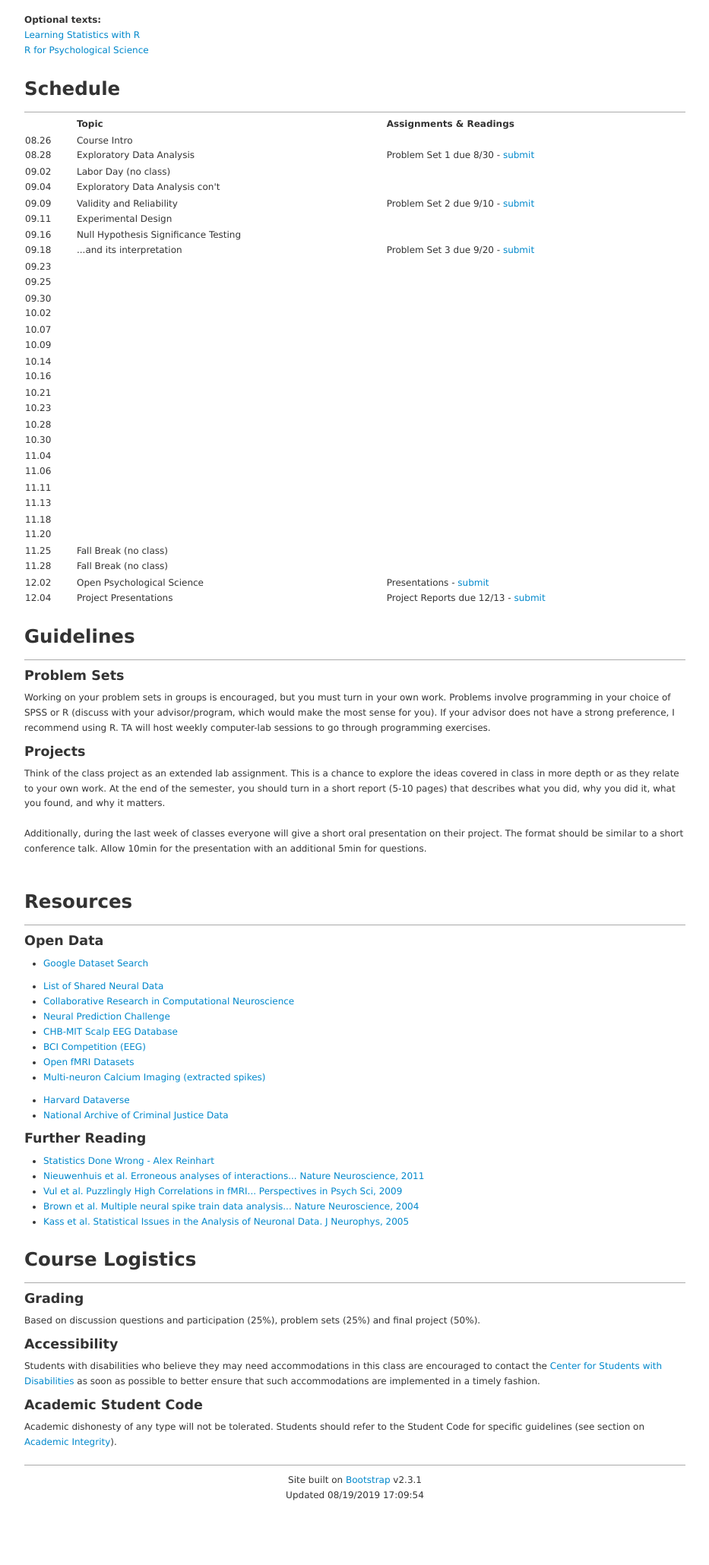
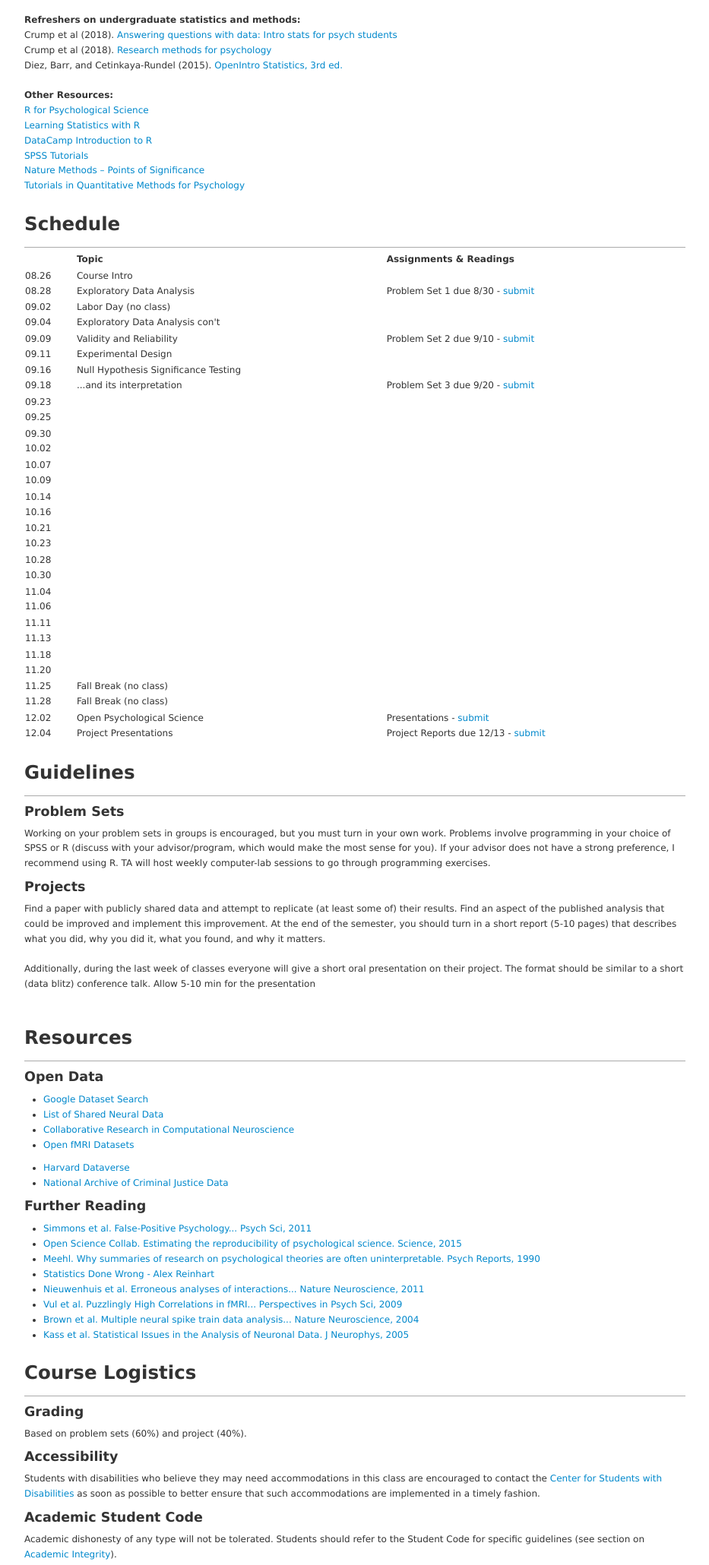
Before and after one commit to stevensonlab/teaching, a plain HTML site: page psyc5104/index.html in a window 1280 px wide. Shown: the part 540-2600 px from the top of the page at 76% size, without its empty margins (323-1256 px from the left). Drawn offline with nearby package versions, Linux system fonts and the light colour scheme; files whose address does not match are found by name.

Commit message:
Update index.html

```diff
--- a/psyc5104/index.html
+++ b/psyc5104/index.html
@@ -53,9 +53,18 @@
 
 			<br><b>Textbook:</b><br>
 
-			<br><b>Optional texts:</b><br>
-			<a href="http://compcogscisydney.org/learning-statistics-with-r/">Learning Statistics with R</a><br>
-			<a href="https://compcogscisydney.org/psyr/">R for Psychological Science</a><br>
+			<br><b>Refreshers on undergraduate statistics and methods:</b><br>
+			Crump et al (2018). <a href="https://crumplab.github.io/statistics/ ">Answering questions with data: Intro stats for psych students</a><br>
+			Crump et al (2018). <a href="https://crumplab.github.io/ResearchMethods/ ">Research methods for psychology</a><br>
+			Diez, Barr, and Cetinkaya-Rundel (2015). <a href="https://www.openintro.org/stat/textbook.php?stat_book=os">OpenIntro Statistics, 3rd ed.</a><br>
+
+			<br><b>Other Resources:</b><br>
+			<a href="https://psyr.org/">R for Psychological Science</a><br>
+			<a href="https://learningstatisticswithr.com/">Learning Statistics with R</a><br>
+			<a href="https://www.datacamp.com/courses/free-introduction-to-r/continue">DataCamp Introduction to R</a><br>
+			<a href="https://www.spss-tutorials.com/basics/">SPSS Tutorials</a><br>
+			<a href="https://www.nature.com/collections/qghhqm/pointsofsignificance ">Nature Methods – Points of Significance</a><br>
+			<a href="https://doaj.org/toc/1913-4126">Tutorials in Quantitative Methods for Psychology</a><br>
 
         </section>
 
@@ -140,9 +149,9 @@
 		Working on your problem sets in groups is encouraged, but you must turn in your own work. Problems involve programming in your choice of SPSS or R (discuss with your advisor/program, which would make the most sense for you). If your advisor does not have a strong preference, I recommend using R. TA will host weekly computer-lab sessions to go through programming exercises.
 
 		<h4>Projects</h4>
-		Think of the class project as an extended lab assignment. This is a chance to explore the ideas covered in class in more depth or as they relate to your own work. At the end of the semester, you should turn in a short report (5-10 pages) that describes what you did, why you did it, what you found, and why it matters.<br><br>
+		Find a paper with publicly shared data and attempt to replicate (at least some of) their results. Find an aspect of the published analysis that could be improved and implement this improvement. At the end of the semester, you should turn in a short report (5-10 pages) that describes what you did, why you did it, what you found, and why it matters.<br><br>
 
-        Additionally, during the last week of classes everyone will give a short oral presentation on their project. The format should be similar to a short conference talk. Allow 10min for the presentation with an additional 5min for questions.<br><br>
+        Additionally, during the last week of classes everyone will give a short oral presentation on their project. The format should be similar to a short (data blitz) conference talk. Allow 5-10 min for the presentation<br><br>
 		</section>
 
         <section id="resources">
@@ -151,17 +160,11 @@
           </div>
           <h4>Open Data</h4>
           <ul>
-          	<li><a href="https://toolbox.google.com/datasetsearch">Google Dataset Search</a>
-          </ul>
-		<ul>
-		<li><a href="http://stevensonlab.github.io/web_projects/neural_data/">List of Shared Neural Data</a>
-		<li><a href="http://crcns.org">Collaborative Research in Computational Neuroscience</a>
-		<li><a href="http://neuralprediction.berkeley.edu/">Neural Prediction Challenge</a>
-		<li><a href="http://www.physionet.org/pn6/chbmit/">CHB-MIT Scalp EEG Database</a>
-		<li><a href="http://www.bbci.de/competition/iv/">BCI Competition (EEG)</a>
-		<li><a href="https://openfmri.org/data-sets">Open fMRI Datasets</a>
-		<li><a href="http://www.gaya.jp/data/">Multi-neuron Calcium Imaging (extracted spikes)</a>
-		</ul>
+          <li><a href="https://toolbox.google.com/datasetsearch">Google Dataset Search</a>
+          <li><a href="http://stevensonlab.github.io/web_projects/neural_data/">List of Shared Neural Data</a>
+		  <li><a href="http://crcns.org">Collaborative Research in Computational Neuroscience</a>
+		  <li><a href="https://openfmri.org/data-sets">Open fMRI Datasets</a>
+		  </ul>
 
 		<ul>
 		<li><a href="https://dataverse.harvard.edu/">Harvard Dataverse</a>
@@ -170,6 +173,9 @@
 
 		<h4>Further Reading</h4>
 		<ul>
+		<li><a href="https://journals.sagepub.com/doi/abs/10.1177/0956797611417632">Simmons et al. False-Positive Psychology... Psych Sci, 2011</a>
+		<li><a href="https://science.sciencemag.org/content/349/6251/aac4716">Open Science Collab. Estimating the reproducibility of psychological science. Science, 2015</a>
+		<li><a href="https://journals.sagepub.com/doi/abs/10.2466/pr0.1990.66.1.195">Meehl. Why summaries of research on psychological theories are often uninterpretable. Psych Reports, 1990</a>
 		<li><a href="http://www.refsmmat.com/statistics/index.html">Statistics Done Wrong - Alex Reinhart</a>
 		<li><a href="http://mres.gmu.edu/pmwiki/uploads/Main/Niewenhuis2011.pdf">Nieuwenhuis et al. Erroneous analyses of interactions... Nature Neuroscience, 2011</a>
 		<li><a href="http://psy2.ucsd.edu/~charris/articles/Vul_etal_2009.pdf">Vul et al. Puzzlingly High Correlations in fMRI... Perspectives in Psych Sci, 2009</a>
@@ -185,7 +191,7 @@
 
 
 <h4>Grading</h4>
-Based on discussion questions and participation (25%), problem sets (25%) and final project (50%).
+Based on problem sets (60%) and project (40%).
 
 <h4>Accessibility</h4> Students with disabilities who believe they may need accommodations in this class are encouraged to contact the <a href="http://www.csd.uconn.edu/">Center for Students with Disabilities</a> as soon as possible to better ensure that such accommodations are implemented in a timely fashion.
 
```
